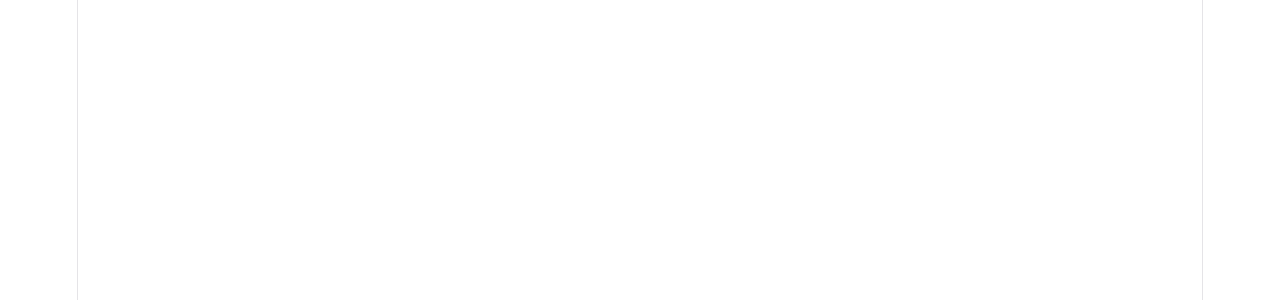
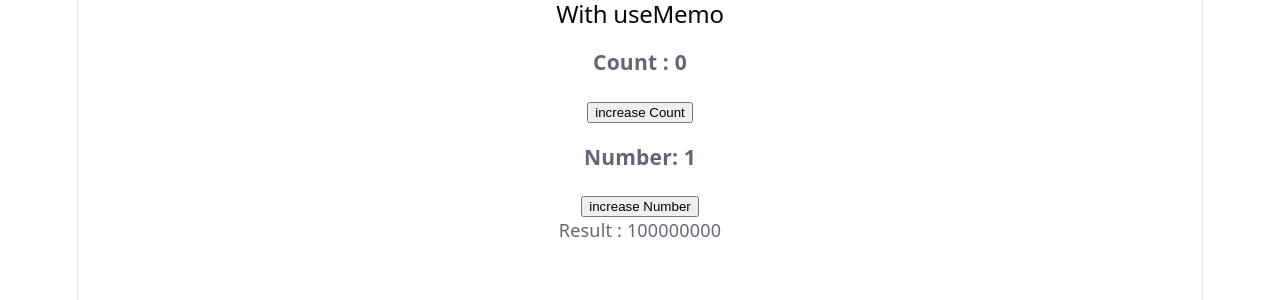
Before and after one commit to Dil-na/REACT, a React (Vite) app: page /withmemo in a window 1280 px wide. Before the commit this address had no page. Shown: the top 300 px of the page. Built offline with nearby package versions, Linux system fonts and the light colour scheme.

Commit message:
new changes

```diff
--- a/src/App.jsx
+++ b/src/App.jsx
@@ -23,6 +23,8 @@
 import Form from "./Components/Form/Form"
 import Crud from "./Components/Form/Crud"
 import UnControlledComp from "./Components/Hooks/useRef/UnControlledComp"
+import WithoutMemoExample from "./Components/Hooks/useMemo/WithoutMemoExample"
+import MemoExample from "./Components/Hooks/useMemo/MemoExample"
 
 
 
@@ -76,6 +78,8 @@
           <Route path="/Form" element={<Form/>}/>
           <Route path="/Crud" element={<Crud/>}/>
           <Route path="/uncontrolled" element={<UnControlledComp/>}/>
+          <Route path="/withoutmemo" element={<WithoutMemoExample/>}/>
+          <Route path="/withmemo" element={<MemoExample/>}/>
         </Routes>
       </BrowserRouter>
     </>
--- /dev/null
+++ b/src/Components/Hooks/useMemo/MemoExample.jsx
@@ -0,0 +1,33 @@
+import React,{ useMemo, useState } from 'react'
+
+const MemoExample = () => {
+    const [count,setCount] = useState (0);
+    const [number , setNumber] = useState(1);
+
+    const expensiveCalculation = useMemo(() =>{
+        console.log("Calculation running...");
+
+        let result = 0;
+        for (let i=0; i< 100000000; i++){
+            result += number;
+        }
+        return result;
+    }, [number]);
+
+  return (
+    <div>
+      <h2>With useMemo</h2>
+      <h3>Count : {count}</h3>
+      <button onClick={()=> setCount(count + 1)}>
+        increase Count
+      </button>
+      <h3>Number: {number}</h3>
+      <button onClick={()=> setNumber(number + 1)}>
+        increase Number
+      </button>
+      <p> Result : {expensiveCalculation}</p>
+    </div>
+  );
+};
+
+export default MemoExample;
--- /dev/null
+++ b/src/Components/Hooks/useMemo/WithoutMemoExample.jsx
@@ -0,0 +1,33 @@
+import React,{ useState } from 'react'
+
+const WithoutMemoExample = () => {
+    const [count,setCount] = useState (0);
+    const [number , setNumber] = useState(1);
+
+    const expensiveCalculation = () =>{
+        console.log("Calculation running...");
+
+        let result = 0;
+        for (let i=0; i< 100000000; i++){
+            result += number;
+        }
+        return result;
+    };
+
+  return (
+    <div>
+      <h2>Without useMemo</h2>
+      <h3>Count : {count}</h3>
+      <button onClick={()=> setCount(count + 1)}>
+        increase Count
+      </button>
+      <h3>Number: {number}</h3>
+      <button onClick={()=> setNumber(number + 1)}>
+        increase Number
+      </button>
+      <p> Result : {expensiveCalculation()}</p>
+    </div>
+  )
+}
+
+export default WithoutMemoExample
```
